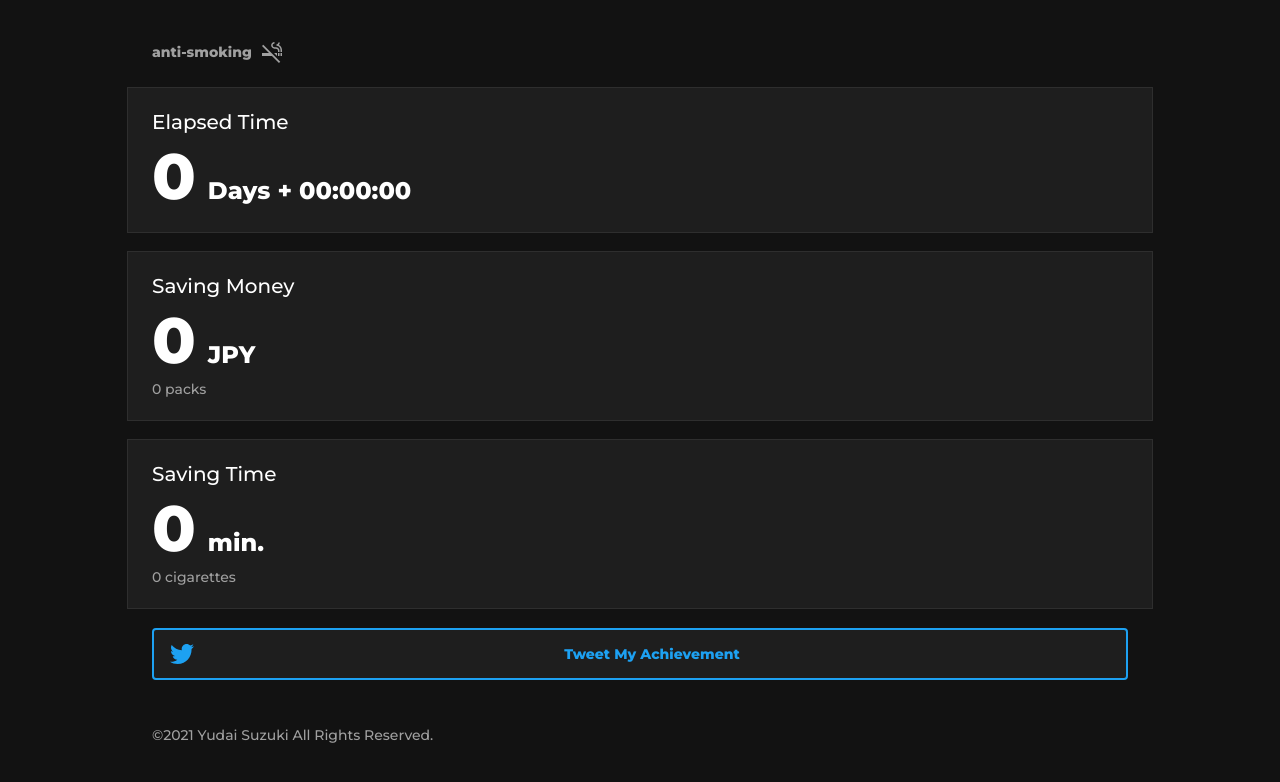
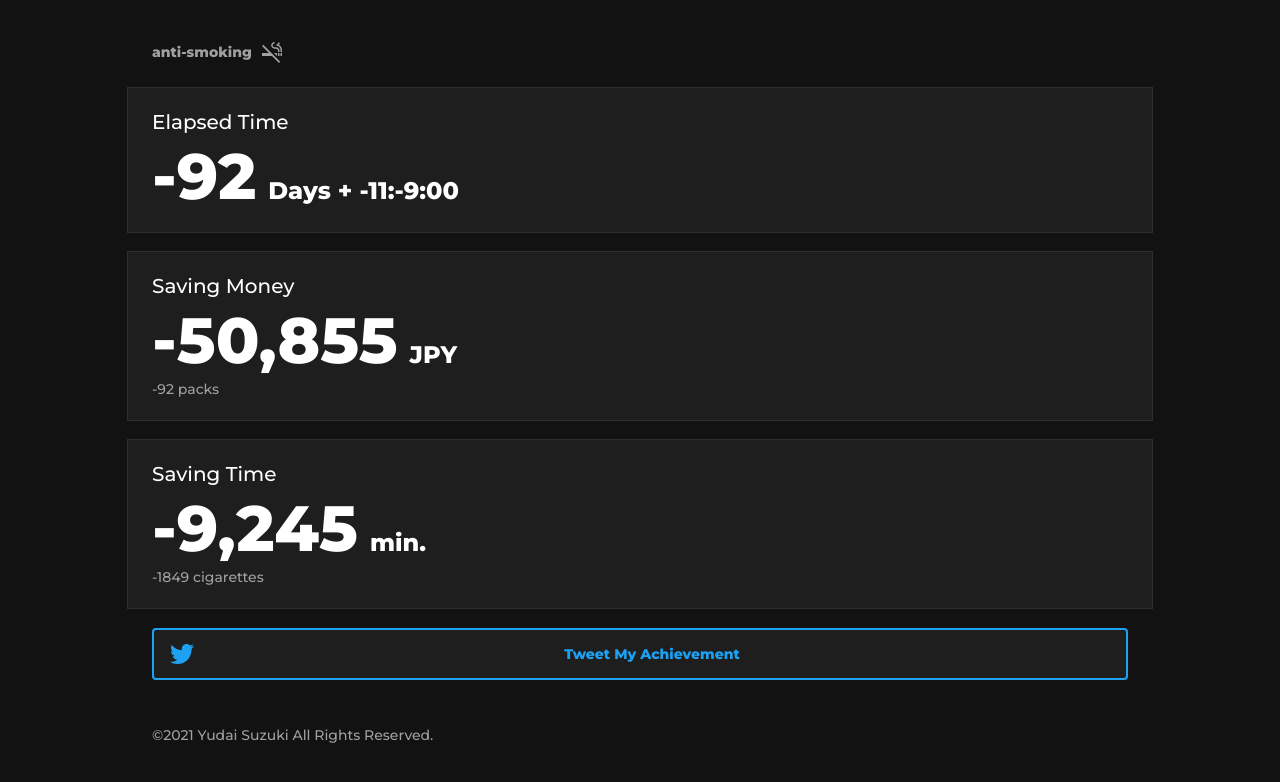
Before and after one commit to ysgraph/anti-smoking, a React (Create React App) app: page / in a window 1280 px wide. Shown: the top 782 px of the page. Built offline with nearby package versions, Linux system fonts and the light colour scheme.

Commit message:
update:日時設定

```diff
--- a/src/components/ElapsedTimeModule.tsx
+++ b/src/components/ElapsedTimeModule.tsx
@@ -5,8 +5,7 @@ import { useEffect, useState } from 'react';
 
 function ElapsedTimeModule() {
 
-  // const start = dayjs('2021-07-06 01:21:22'); // 開始日時の取得
-  const start = dayjs();
+  const start = dayjs('2021-10-06 13:08:00'); // 開始日時の取得
   const now = dayjs(); // 現在日時の取得
 
   const [count, setCount] = useState(0);
--- a/src/components/SavingMoneyModule.tsx
+++ b/src/components/SavingMoneyModule.tsx
@@ -5,8 +5,7 @@ import { useEffect, useState } from 'react';
 
 function SavingMoneyModule() {
 
-  // const start = dayjs('2021-07-06 01:21:22'); // 開始日時の取得
-  const start = dayjs();
+  const start = dayjs('2021-10-06 13:08:00'); // 開始日時の取得
   const now = dayjs(); // 現在日時の取得
 
   const [count, setCount] = useState(0);
--- a/src/components/SavingTimeModule.tsx
+++ b/src/components/SavingTimeModule.tsx
@@ -3,8 +3,7 @@ import { useEffect, useState } from 'react';
 
 function SavingTimeModule() {
 
-  // const start = dayjs('2021-07-06 01:21:22'); // 開始日時の取得
-  const start = dayjs();
+  const start = dayjs('2021-10-06 13:08:00'); // 開始日時の取得
   const now = dayjs(); // 現在日時の取得
 
   const [count, setCount] = useState(0);
--- a/src/styles/_common.scss
+++ b/src/styles/_common.scss
@@ -9,7 +9,6 @@ body {
 
 .App {
     background-color: $bg;
-    max-width: 1024px;
   }
 
 div {
```
